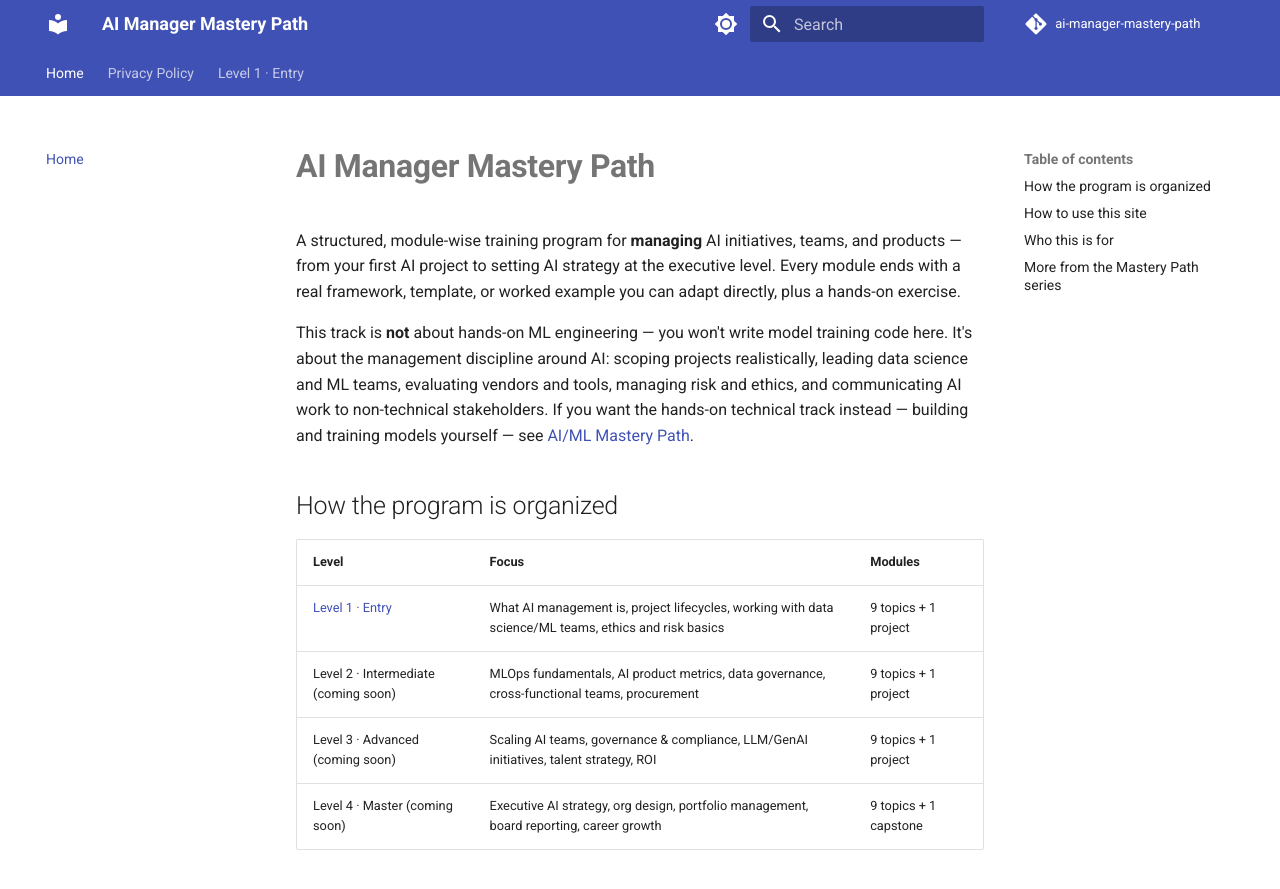
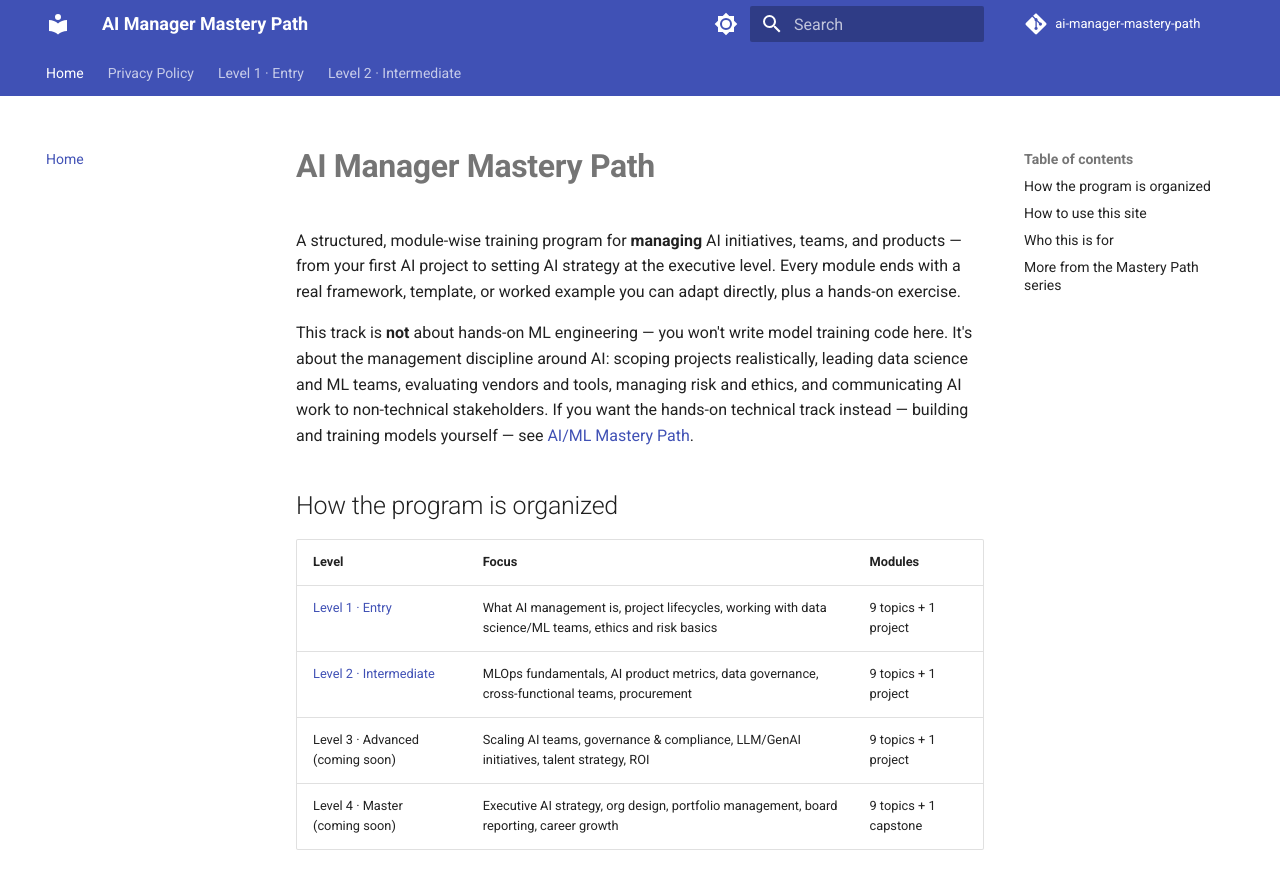
Before and after one commit to SIGILIPELLI/ai-manager-mastery-path, an MkDocs documentation site: the page built from docs/index.md, in a window 1280 px wide and 900 px high. Shown: the top 889 px of the window. Built offline with MkDocs 1.6.1 and Material for MkDocs 9.7.7, drawn with Linux system fonts in a browser that asks for light colours; comment, search, counter and statistics services are not loaded; part of the change alters nothing that is shown.

Commit message:
Restore finished level(s) to nav/sitemap/homepage
Real content is now written for this level; lifting the interim
AdSense thin-content exclusion put in place while it was still stubs.

Co-Authored-By: Claude Opus 5 <noreply@anthropic.com>

```diff
--- a/docs/index.md
+++ b/docs/index.md
@@ -23,7 +23,7 @@ non-technical stakeholders. If you want the hands-on technical track instead
 | Level | Focus | Modules |
 |-------|-------|---------|
 | [Level 1 · Entry](level-1/index.md) | What AI management is, project lifecycles, working with data science/ML teams, ethics and risk basics | 9 topics + 1 project |
-| Level 2 · Intermediate (coming soon) | MLOps fundamentals, AI product metrics, data governance, cross-functional teams, procurement | 9 topics + 1 project |
+| [Level 2 · Intermediate](level-2/index.md) | MLOps fundamentals, AI product metrics, data governance, cross-functional teams, procurement | 9 topics + 1 project |
 | Level 3 · Advanced (coming soon) | Scaling AI teams, governance & compliance, LLM/GenAI initiatives, talent strategy, ROI | 9 topics + 1 project |
 | Level 4 · Master (coming soon) | Executive AI strategy, org design, portfolio management, board reporting, career growth | 9 topics + 1 capstone |
 
--- a/mkdocs.yml
+++ b/mkdocs.yml
@@ -62,8 +62,19 @@ nav:
       - "08 · Communicating AI Concepts to Non-Technical Stakeholders": level-1/08-communicating-ai-to-stakeholders.md
       - "09 · AI Risk Basics": level-1/09-ai-risk-basics.md
       - "10 · Project — AI Project Charter & Risk Assessment": level-1/10-project-ai-charter-risk-assessment.md
+  - "Level 2 · Intermediate":
+      - Overview: level-2/index.md
+      - "01 · Managing ML Experimentation & Iteration": level-2/01-managing-ml-experimentation.md
+      - "02 · AI Product Metrics": level-2/02-ai-product-metrics.md
+      - "03 · MLOps Fundamentals for Managers": level-2/03-mlops-fundamentals-for-managers.md
+      - "04 · Data Governance Basics": level-2/04-data-governance-basics.md
+      - "05 · Managing Cross-Functional AI Teams": level-2/05-managing-cross-functional-ai-teams.md
+      - "06 · AI Procurement & Build-vs-Buy Decisions": level-2/06-ai-procurement-build-vs-buy.md
+      - "07 · Responsible AI Frameworks": level-2/07-responsible-ai-frameworks.md
+      - "08 · Change Management for AI Adoption": level-2/08-change-management-ai-adoption.md
+      - "09 · Budgeting for AI Projects": level-2/09-budgeting-for-ai-projects.md
+      - "10 · Project — Design an MLOps Process for a Team": level-2/10-project-mlops-process.md
 # --- auto-pruned stub levels (see AdSense low-value-content fix) ---
 exclude_docs: |
-  level-2/*.md
   level-3/*.md
   level-4/*.md
```
